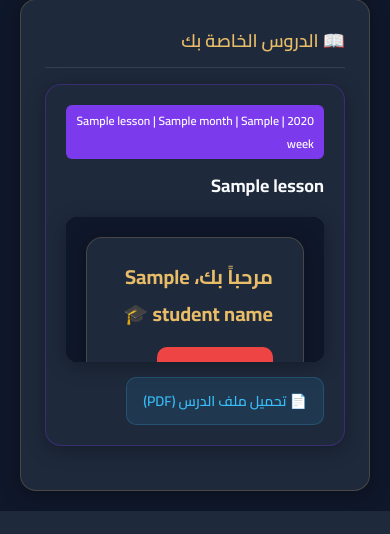
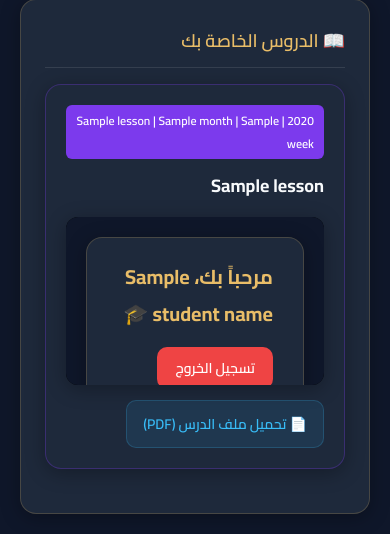
Before and after one commit to hamza3838/Dekiche_Academy_bordj_bounaAma, a Flask app: template templates/student_dashboard.html in a window 390 px wide. Shown: the part 692-1226 px from the top of the page. Before the commit the page ends 1203 px from the top, so only its background shows below. Run offline with Flask 3, Linux system fonts and the light colour scheme; the template is opened without the code that fills it: most values are stand-ins (such as "Sample title", 1, 10 or a date in 2020).

Commit message:
Update student_dashboard.html

```diff
--- a/templates/student_dashboard.html
+++ b/templates/student_dashboard.html
@@ -45,7 +45,7 @@
         .video-container {
             position: relative;
             width: 100%;
-            padding-bottom: 56.25%; /* نسبة الأبعاد 16:9 */
+            padding-bottom: 56.25%; /* نسبة الأبعاد الأساسية 16:9 */
             height: 0;
             overflow: hidden;
             border-radius: 12px;
@@ -53,6 +53,14 @@
             box-shadow: 0 4px 20px rgba(0,0,0,0.3);
             margin-bottom: 15px;
         }
+
+        /* تحسين وتكبير عرض الفيديو على الهواتف الذكية */
+        @media (max-width: 768px) {
+            .video-container {
+                padding-bottom: 65%; /* زيادة الارتفاع قليلاً ليملأ الشاشة بوضوح على الجوال */
+            }
+        }
+
         .video-container iframe {
             position: absolute;
             top: 0;
@@ -157,7 +165,7 @@
                                     {% set embed_url = v_url %}
                                 {% endif %}
 
-                                <!-- مشغل فيديو آمن مع حجب أزرار يوتيوب والمشاركة وإبقاء شريط التقدم حراً -->
+                                <!-- مشغل فيديو آمن ومحسن للهواتف -->
                                 <div class="video-container">
                                     <iframe src="{{ embed_url }}?rel=0&modestbranding=1&controls=1&showinfo=0&iv_load_policy=3&disablekb=1&fs=0" allow="accelerometer; autoplay; clipboard-write; encrypted-media; gyroscope; picture-in-picture"></iframe>
                                 </div>
```
